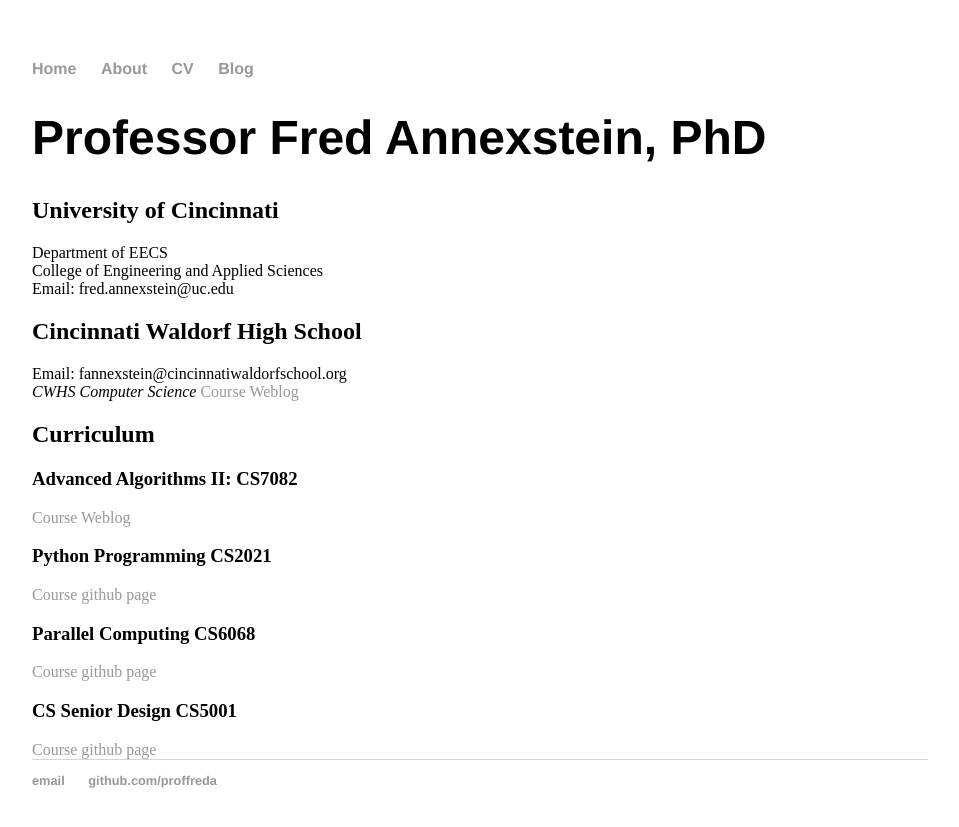
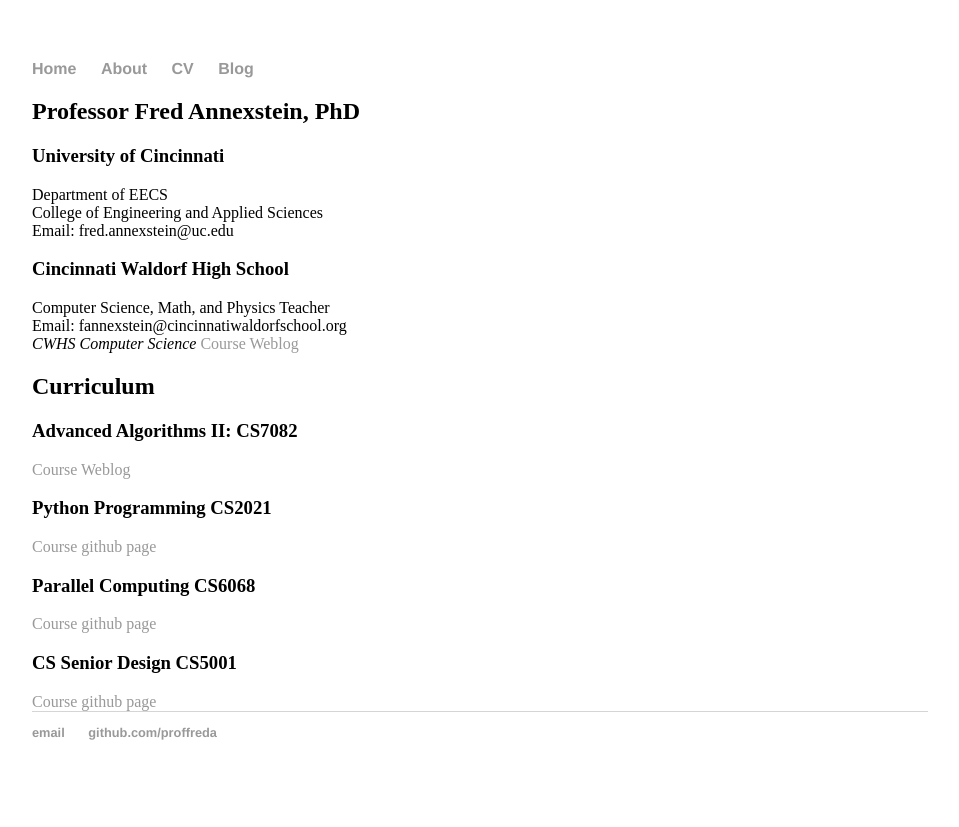
Before and after one commit to proffreda/proffreda.github.io, a Jekyll site: the page built from index.html, in a window 1280 px wide. Shown: the top 827 px of the page, without its empty margins (160-1119 px from the left). Built offline with Jekyll 4.4.1, drawn with Linux system fonts in a browser that asks for light colours.

Commit message:
Update index.html

```diff
--- a/index.html
+++ b/index.html
@@ -3,15 +3,17 @@
 title: Prof Fred Annexstein
 ---
 
-<h1> Professor Fred Annexstein, PhD </h1>
- <div>
-<h2>University of Cincinnati</h2>
+<h2> Professor Fred Annexstein, PhD </h2>
+
+<div>
+  <h3>University of Cincinnati</h3>
           Department of EECS <br>
           College of Engineering and Applied Sciences <br>
           Email: fred.annexstein@uc.edu<br>
 </div>
 <div>
-<h2> Cincinnati Waldorf High School</h2>
+<h3> Cincinnati Waldorf High School</h3>
+          Computer Science, Math, and Physics Teacher <br>
           Email: fannexstein@cincinnatiwaldorfschool.org <br>
         <span> <em> CWHS Computer Science</em>
                  <a href = "http://proffreda.github.com/blog">Course Weblog</a> </span>
@@ -20,8 +22,8 @@
 
          <div>
 <h2> Curriculum </h2>
-        <h3> Advanced Algorithms II: CS7082 </h3>
-        <a href = "http://github.uc.edu/annexsfs/BlockchainFoundations">Course Weblog</a>
+     <span>   <h3> Advanced Algorithms II: CS7082 </h3>
+      <a href = "http://github.uc.edu/annexsfs/BlockchainFoundations">Course Weblog</a> </span>
 
          <h3> Python Programming CS2021</h3>
         <a href = "http://gitub.uc.edu/annexsfs/CS2021">Course github page</a>
```
